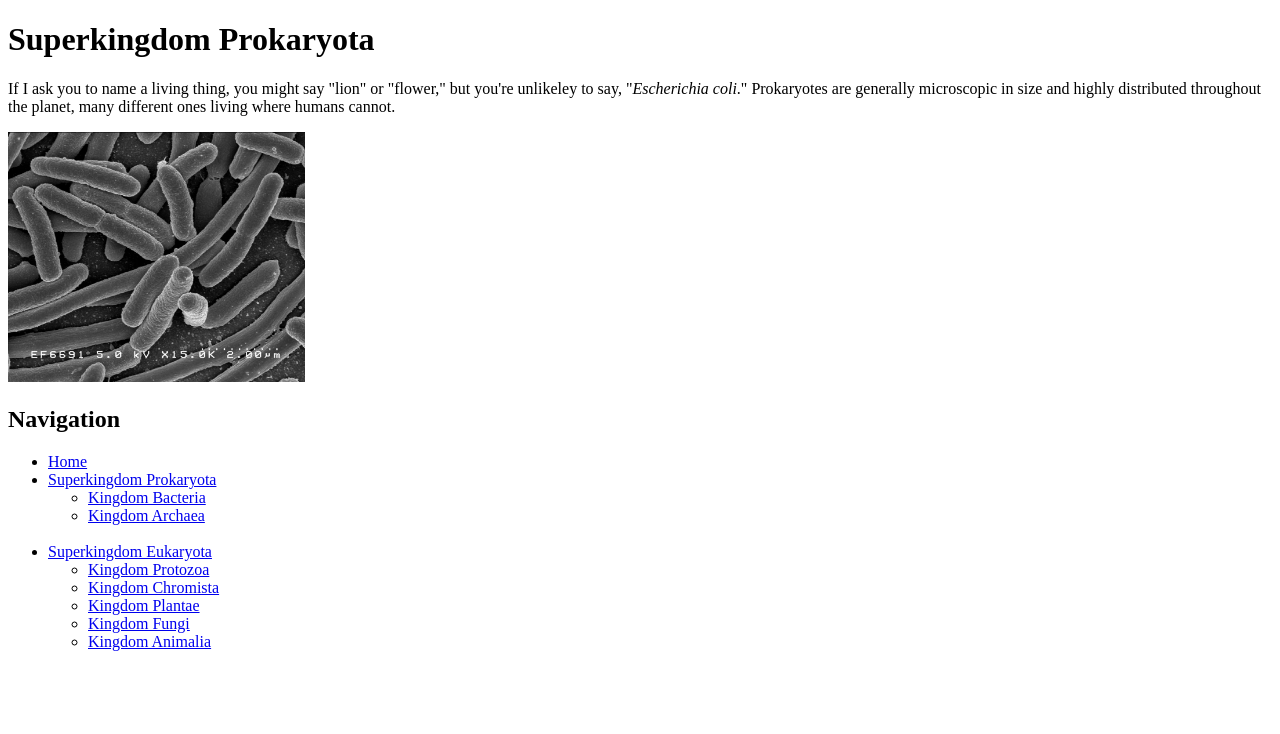
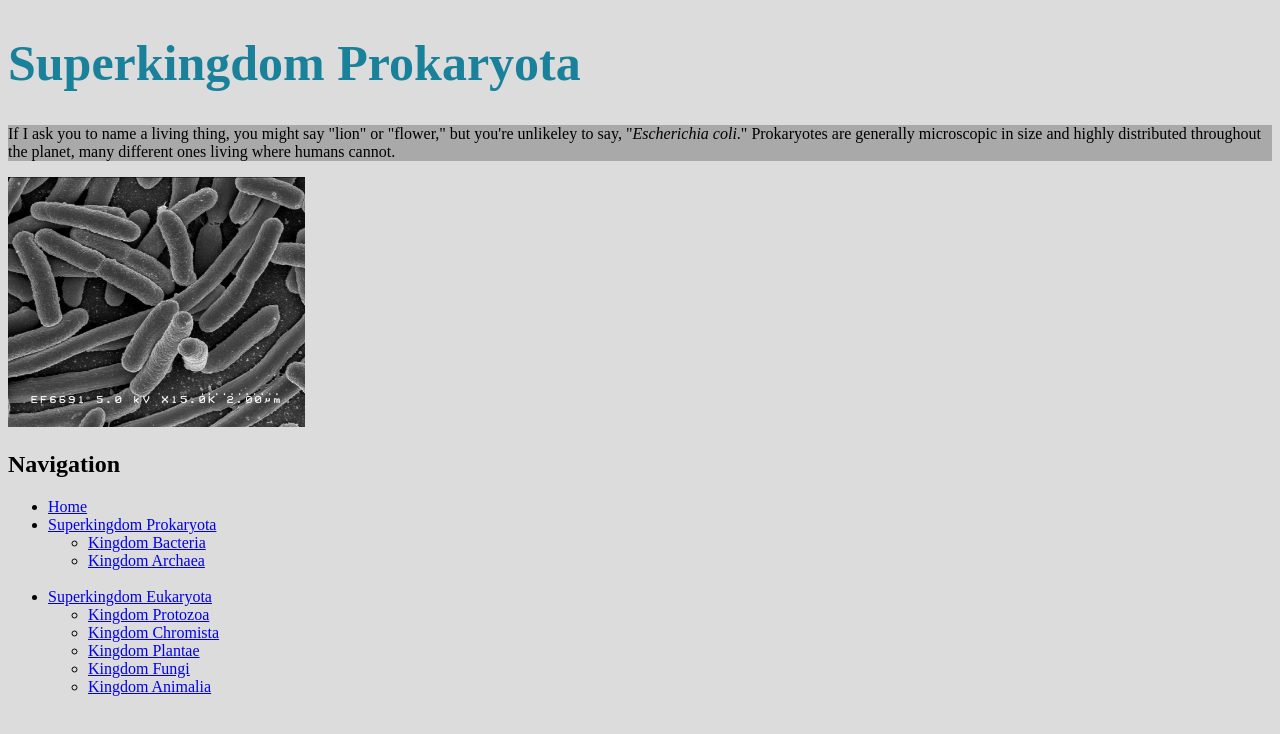
Before and after one commit to KleoP/kingdoms-of-life, a plain HTML site: page sk-prokaryota.html in a window 1280 px wide. Drawn offline with Linux system fonts and the light colour scheme.

Commit message:
Select main color schemes
Picked basic color schemes for home page and superkingdoms adding with CSS internal style sheets

```diff
--- a/sk-prokaryota.html
+++ b/sk-prokaryota.html
@@ -2,6 +2,18 @@
 <html>
     <head>
         <title>Prokaryota</title>
+        <style>
+                body{
+                    background-color: gainsboro;
+                }
+                h1 {
+                    font-size: 50px;
+                    color: rgb(26, 129, 155);
+                }
+                p {
+                    background-color: darkgray;
+                }
+            </style>
     </head>
 
     <body>
```
Also changed, not shown: index.html (+12 -0 lines), sk-eukaryota.html (+12 -0 lines).
